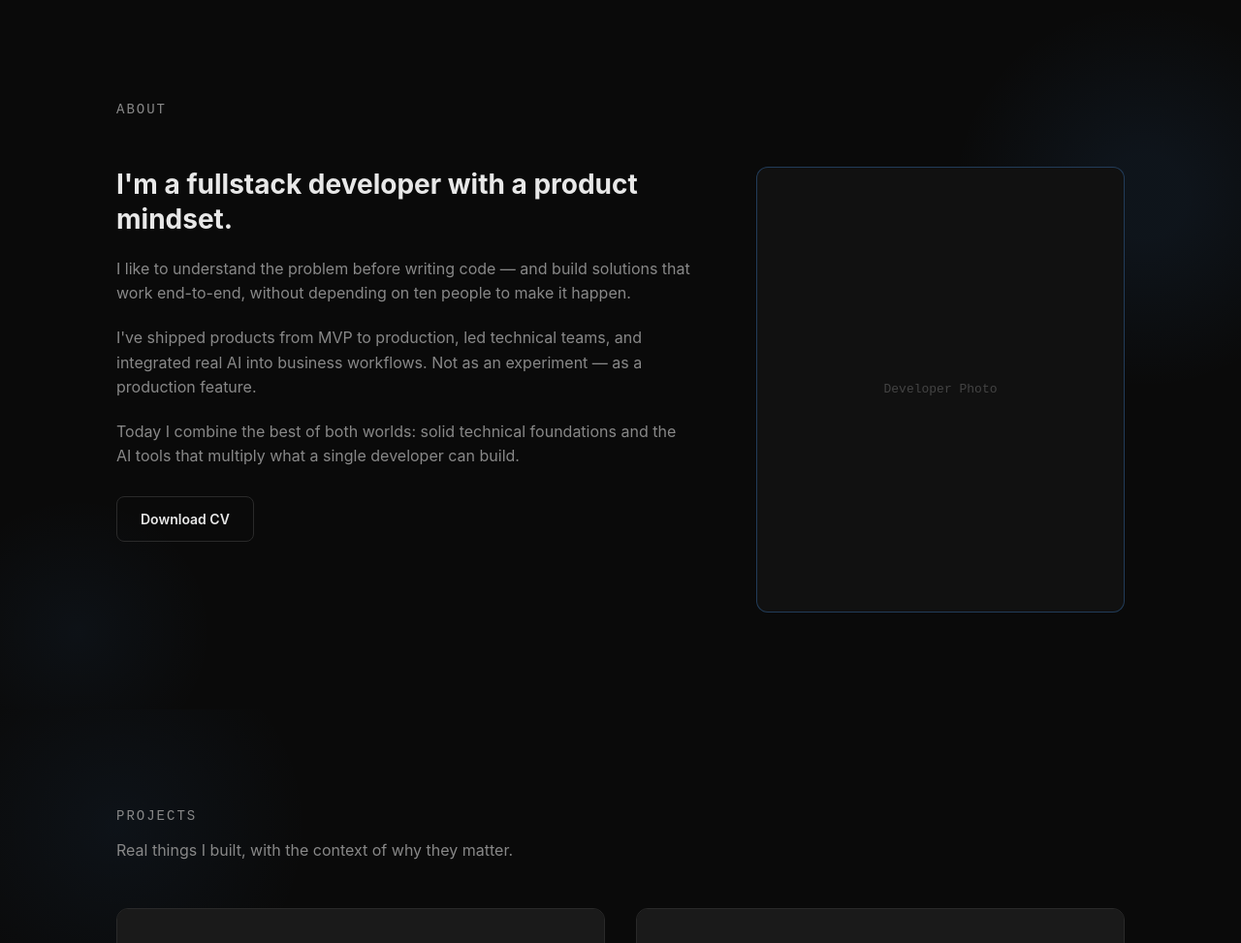
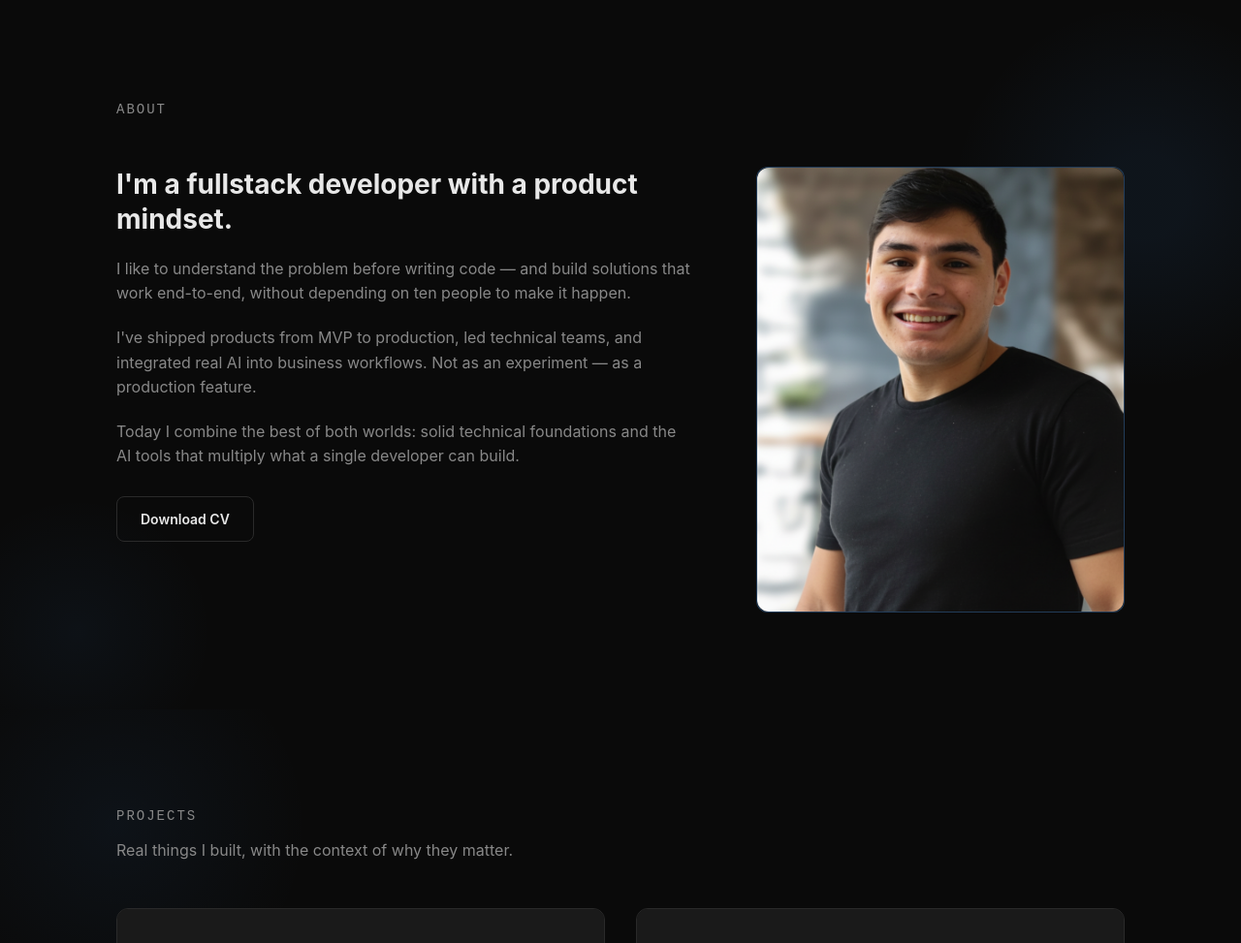
Before and after one commit to MauroBrandan/MauroBrandan.github.io, an Astro site: page / in a window 1280 px wide. Shown: the part 768-1741 px from the top of the page at 97% size. Built offline with nearby package versions, Linux system fonts and the light colour scheme; Astro itself is replaced by a stand-in of ours.

Commit message:
Update About component: replace placeholder with developer photo and enhance styling for better presentation

```diff
--- a/src/components/About.astro
+++ b/src/components/About.astro
@@ -18,7 +18,7 @@ const { t } = Astro.props;
         <a href="#" class="about-cta">{t.cta}</a>
       </div>
       <div class="photo-frame">
-        <span class="photo-placeholder">Developer Photo</span>
+        <img src="/assets/profile.png" alt="Developer Photo" class="photo" />
       </div>
     </div>
   </div>
@@ -139,10 +139,11 @@ const { t } = Astro.props;
     justify-content: center;
   }
 
-  .photo-placeholder {
-    font-family: 'Geist Mono', monospace;
-    font-size: 13px;
-    color: #444444;
+  .photo {
+    width: 100%;
+    height: 100%;
+    object-fit: cover;
+    border-radius: var(--radius-card);
   }
 
   @media (max-width: 768px) {
@@ -156,5 +157,9 @@ const { t } = Astro.props;
       width: 100%;
       height: 280px;
     }
+
+    .photo {
+      object-position: 0% 0%;
+    }
   }
 </style>
```
Also changed, not shown: public/assets/profile.png (added).
